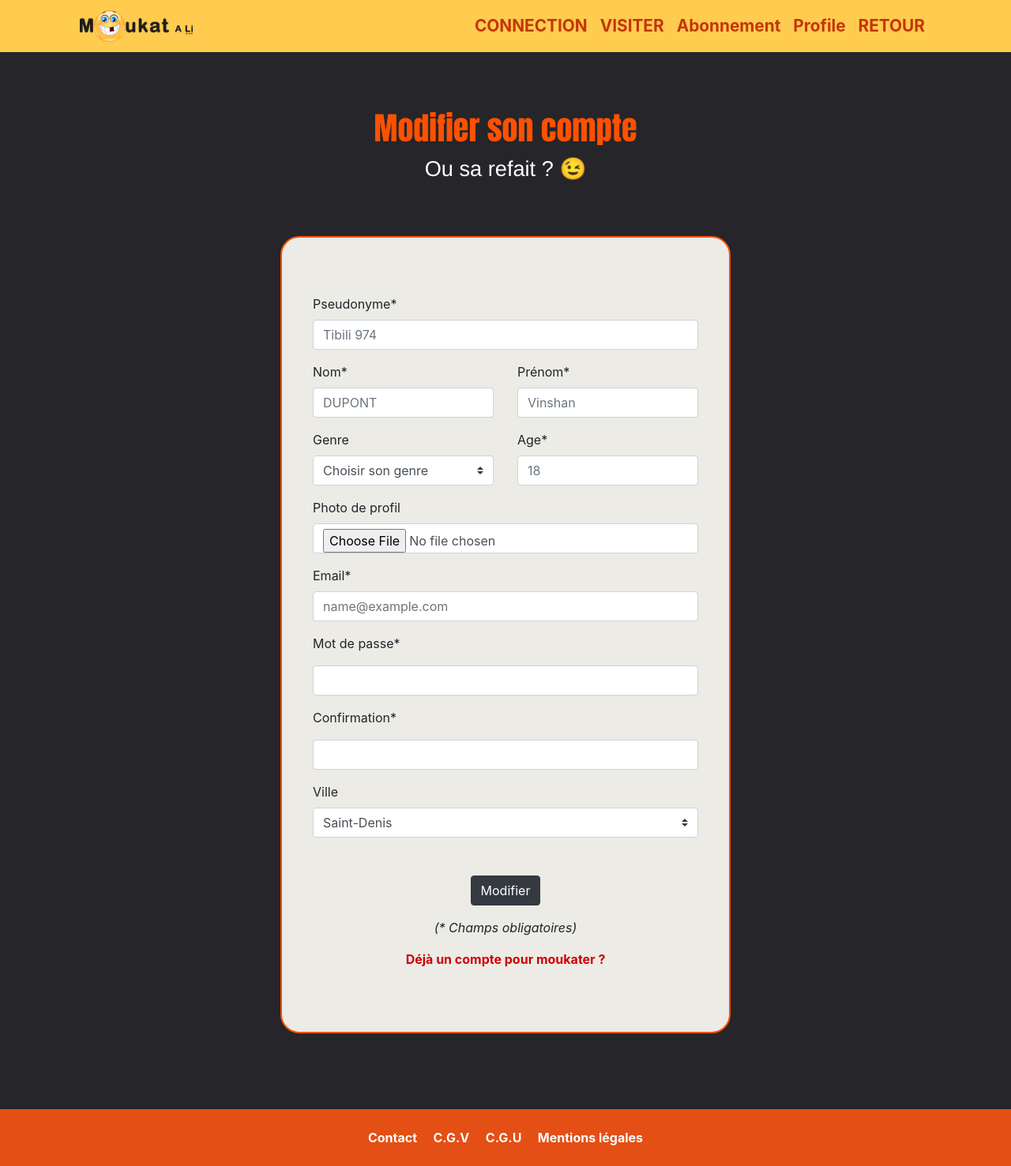
After one commit to David-HUMBLOT/Moukatali, a PHP site: page /edsa-Moukat-a-li/modifier.html in a window 1280 px wide. The commit adds this page. Shown: the whole page at 79% size. Run offline with PHP 8.4, Linux system fonts and the light colour scheme.

Commit message:
page modifier

```diff
--- a/css/styleDav.css
+++ b/css/styleDav.css
@@ -75,7 +75,7 @@ h4{
 /* *********************************************************** */
 /* cadre formulaire  */
 .box-formulaire{
-    border-radius:4vh;
+    border-radius:3vh;
     border: solid 2px rgb(255, 81, 0)!important;
     background-color:#ecebe6!important;
 }
@@ -89,7 +89,7 @@ h4{
 /* *********************************************************** */
 /* cadre offre  */
 .box-offre{
-    border-radius:4vh;
+    border-radius:3vh;
     background-color:#ecebe6!important;
 }
 
--- /dev/null
+++ b/modifier.html
@@ -0,0 +1,265 @@
+<!DOCTYPE html>
+<html lang="en">
+
+<head>
+    <meta charset="UTF-8">
+    <meta name="viewport" content="width=device-width, initial-scale=1.0">
+
+    <!-- BOOSTRAP 4 -->
+    <link rel="stylesheet" href="https://cdn.jsdelivr.net/npm/bootstrap@4.6.0/dist/css/bootstrap.min.css"
+        integrity="sha384-B0vP5xmATw1+K9KRQjQERJvTumQW0nPEzvF6L/Z6nronJ3oUOFUFpCjEUQouq2+l" crossorigin="anonymous">
+    <script src="https://code.jquery.com/jquery-3.5.1.slim.min.js"
+        integrity="sha384-DfXdz2htPH0lsSSs5nCTpuj/zy4C+OGpamoFVy38MVBnE+IbbVYUew+OrCXaRkfj"
+        crossorigin="anonymous"></script>
+    <script src="https://cdn.jsdelivr.net/npm/bootstrap@4.6.0/dist/js/bootstrap.bundle.min.js"
+        integrity="sha384-Piv4xVNRyMGpqkS2by6br4gNJ7DXjqk09RmUpJ8jgGtD7zP9yug3goQfGII0yAns"
+        crossorigin="anonymous"></script>
+
+    <!-- style.css -->
+    <link rel="stylesheet" href="css/styleDav.css">
+
+
+
+
+
+    <title>Inscription</title>
+</head>
+
+
+
+<body>
+    <!-- HEADER -->
+
+<!-- HEADER -->
+<header class="header-liste" id="id-navbar">
+    <div class="container ">
+        <!-- NAVBAR -->
+        <nav class="navbar navbar-expand-lg navbar-light ">
+            <a class="navbar-brand " href="index.html">
+                <img src="images/logo_moukatali_noir.png" class="img-fluid" style="height:5vh;"
+                    alt="logo_moukatali_noir.png"></img>
+            </a>
+            <button class="navbar-toggler" type="button" data-toggle="collapse" data-target="#navbarNav"
+                aria-controls="navbarNav" aria-expanded="false" aria-label="Toggle navigation">
+                <span class="navbar-toggler-icon"></span>
+            </button>
+            <div class="collapse navbar-collapse justify-content-end" id="navbarNav">
+                <ul class="navbar-nav ">
+                    <li class="nav-item ">
+                        <a class="nav-link text-center  font-weight-bold text-nav-head"
+                            href="connection.html">CONNECTION</a>
+                    </li>
+                    <li class="nav-item ">
+                        <a class="nav-link text-center  font-weight-bold text-nav-head"
+                            href="liste-sujet.html">VISITER</a>
+                    </li>
+                    <li class="nav-item ">
+                        <a class="nav-link text-center  font-weight-bold text-nav-head"
+                            href="abonnement.html">Abonnement</a>
+                    </li>
+                    <li class="nav-item ">
+                        <a class="nav-link text-center  font-weight-bold text-nav-head"
+                            href="profile.html">Profile</a>
+                    </li>
+                    <li class="nav-item">
+                        <a class="nav-link text-center  font-weight-bold text-nav-head" href="index.html">
+                            RETOUR</a>
+                    </li>
+
+                </ul>
+            </div>
+        </nav>
+    </div>
+</header>
+
+    <!--88888888888888888888888888888888888888888 -->
+    <!-- BODDY -->
+
+    <section class="container">
+        <div class="row d-flex justify-content-center">
+
+                 <!-- TITRE -->
+                 <div class="mt-5 pt-4 col-12  d-flex column justify-content-center">
+
+                    <h1>Modifier son compte</h1>
+
+                </div>
+
+                <!-- text -->
+                <div class="col-12 mb-5 d-flex  justify-content-center">
+
+                    <p class="text-body-1">Ou sa refait ? &#x1F609; </p>
+
+                </div>
+
+            <!-- FORMULAIRE -->
+            <!-- FORMULAIRE D'INSCRIPTION -->
+            <div class="mb-5 mx-3 box-formulaire col-lg-6 col-md-6 ">
+
+                <form class="col p-4 mt-5 mb-5" method="" action="">
+
+                    <!-- PSEUDONYME -->
+                    <div class="mb-3">
+                        <label for="exampleFormControlInput1" class="form-label">Pseudonyme*</label>
+                        <input type="text" class="form-control" id="username" name="username" placeholder="Tibili 974"
+                            title="Choisir un pseudo ou un nom d'utilisateur" required
+                            pattern="^[a-zA-Z][a-zA-Z0-9-_\.]{1,20}$" minlength="4" maxlength="30" size="30" value="">
+                        </input>
+
+                    </div>
+
+
+
+
+
+                    <!-- ATTENTION nom et prénom sur la meme ligne ! -->
+
+                    <div class="row  mb-3 d-flex justify-content-between">
+                        <!-- NOM -->
+                        <div class=" col-6 ">
+
+                            <label for="exampleFormControlInput1" class="form-label">Nom*</label>
+                            <input type="text" class="form-control" id="Nom" name="Nom" placeholder="DUPONT"
+                                title="Veuillez inscrire votre Nom" required pattern="([A-z0-9À-ž\s]){2,}" minlength="4"
+                                maxlength="50" size="50" value="">
+                            </input>
+                        </div>
+
+                        <!-- PRENOM -->
+                        <div class="col-6 ">
+                            <label for="exampleFormControlInput1" class="form-label">Prénom*</label>
+                            <input type="text" class="form-control" id="Prenom" name="Prenom" placeholder="Vinshan"
+                                title="Veuillez inscrire votre prénom" required pattern="([A-z0-9À-ž\s]){2,}"
+                                minlength="4" maxlength="50" size="50" value="">
+                            </input>
+                        </div>
+                    </div>
+
+
+                    <!-- ATTENTION GENRE ET AGE SUR LA MEME LIGNE-->
+                    <div class="row  mb-3 d-flex justify-content-between">
+                        <!-- GENRE -->
+
+                        <div class="col md-3  ">
+
+                            <label for="exampleFormControlInput1" class="form-label">Genre</label>
+
+                            <select class="custom-select" id="inputGroupSelect01">
+                                <option selected>Choisir son genre</option>
+                                <option value="1">Homme</option>
+                                <option value="2">Femme</option>
+                                <option value="2">3ième type</option>
+                            </select>
+                        </div>
+
+
+                        <!-- AGE -->
+                        <div class="col md- ">
+                            <label for="exampleFormControlInput1" class="form-label">Age*</label>
+                            <input type="number" class="form-control" id="age" name="age" placeholder="18" min="0"
+                                max="100" title="" required value="">
+                            </input>
+                        </div>
+
+
+                    </div>
+
+
+                    <!-- PHOTO DE PROFIL -->
+                    <div class="mb-3">
+                        <label for="formFile" class="form-label">Photo de profil</label>
+                        <input class="form-control" type="file" id="formFile">
+                    </div>
+
+
+                    <!-- EMAIL -->
+                    <div class="mb-3">
+                        <label for="exampleFormControlInput1" class="form-label">Email* </label>
+
+                        <input type="email" class="form-control" id="email" name="email" placeholder="name@example.com"
+                            title="Veuillez inscrire votre email" size="60" minlength="3" maxlength="60" required
+                            value="">
+                        </input>
+
+                    </div>
+
+
+                    <!-- MOT DE PASSE -->
+                    <div class="mb-3 ">
+                        <label class="mb-3" for="mot de passe1">Mot de passe* </label>
+
+                        <input type="password" class="form-control" id="password-1" name="password-1" required
+                            pattern="?=^.{8,}$)((?=.*\d)|(?=.*\W+))(?![.\n])(?=.*[A-Z])(?=.*[a-z]).*$"
+                            title="Saisir un mot de passe" minlength="1" maxlength="20" size="20" value="">
+                        </input>
+
+                    </div>
+
+                    <!-- CONFIRMATION MOT DE PASSE-->
+                    <div class="mb-3 ">
+                        <label class="mb-3" for="mot de passe2">Confirmation* </label>
+
+                        <input type="password" class="form-control" id="password-2" name="password-2" required
+                            pattern="?=^.{8,}$)((?=.*\d)|(?=.*\W+))(?![.\n])(?=.*[A-Z])(?=.*[a-z]).*$"
+                            title="Confirmation mot de passe" minlength="1" maxlength="20" size="20" value="">
+                        </input>
+
+                    </div>
+
+                    <!-- VILLE  -->
+                    <div class="md-3  ">
+
+                        <label for="exampleFormControlInput1" class="form-label">Ville</label>
+
+                        <select class="custom-select" id="inputGroupSelect01">
+                            <option selected>Saint-Denis</option>
+                            <option value="1">Saint-Marie</option>
+                            <option value="2">Saint-Suzanne</option>
+                            <option value="2">Tampon</option>
+                        </select>
+                    </div>
+
+                    <!-- BOUTON INSCRIPTION -->
+                    <div class="mt-5 d-flex justify-content-center">
+                        <button type="button" action="" class="btn btn-dark">Modifier</button>
+
+                    </div>
+                    <div class="mt-3 d-flex justify-content-center"> <i>(* Champs obligatoires)</i></div>
+
+                    <div class="mt-3 d-flex justify-content-center"><a href="connection.html"
+                        class="text-lien-form  pb-2">Déjà un compte pour moukater ? </a><br>
+                </div>
+                </form>
+
+            </div>
+        </div>
+
+    </section>
+
+    <!-- 888888888888888888888888888888888888888888 -->
+  <!-- FOOTER -->
+
+  <footer class=" box-footer  text-center pt-4 mt-5  justify-content-center">
+    <a href="#" class="m-2   text-nav-foot">Contact</a>
+    <a href="#" class="m-2  text-nav-foot">C.G.V</a>
+    <a href="#" class="m-2  text-nav-foot">C.G.U</a>
+    <a href="#" class="m-2  text-nav-foot">Mentions légales</a>
+
+
+</footer>
+
+    <!-- 888888888888888888888888888888888888888888 -->
+</body>
+
+
+
+
+<!--    VUE JS -->
+<script>
+
+
+
+</script>
+<!-- FIN VUE JS -->
+
+</html>
--- a/succes.html
+++ b/succes.html
@@ -110,8 +110,8 @@
 
 
                     <!---SUCCESS...)-->
-                    <div class="row d-flex justify-content-center mb-5">
-                        <div class="col-8 d-flex flex-column text-center bg-warning" style="height:100px">
+                    <div id="box-succes" class=" row d-flex justify-content-center mb-5">
+                        <div class="col-8 d-flex flex-column text-center " >
                         </div>
                     </div>
                     <!-- mes  succès et modifier profile -->
```
Also changed, not shown: css/style-profil-succes.css (+9 -1 lines).
